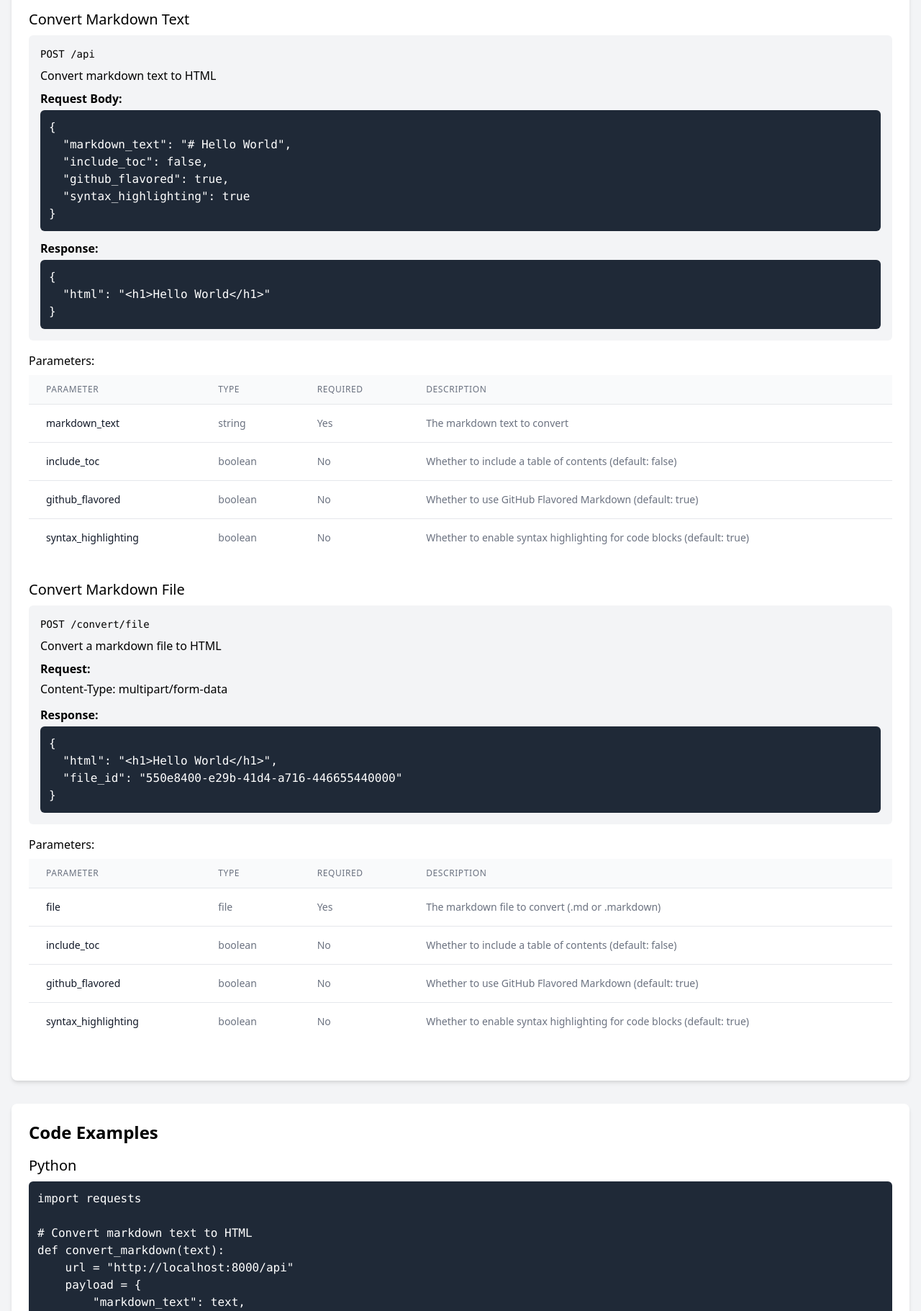
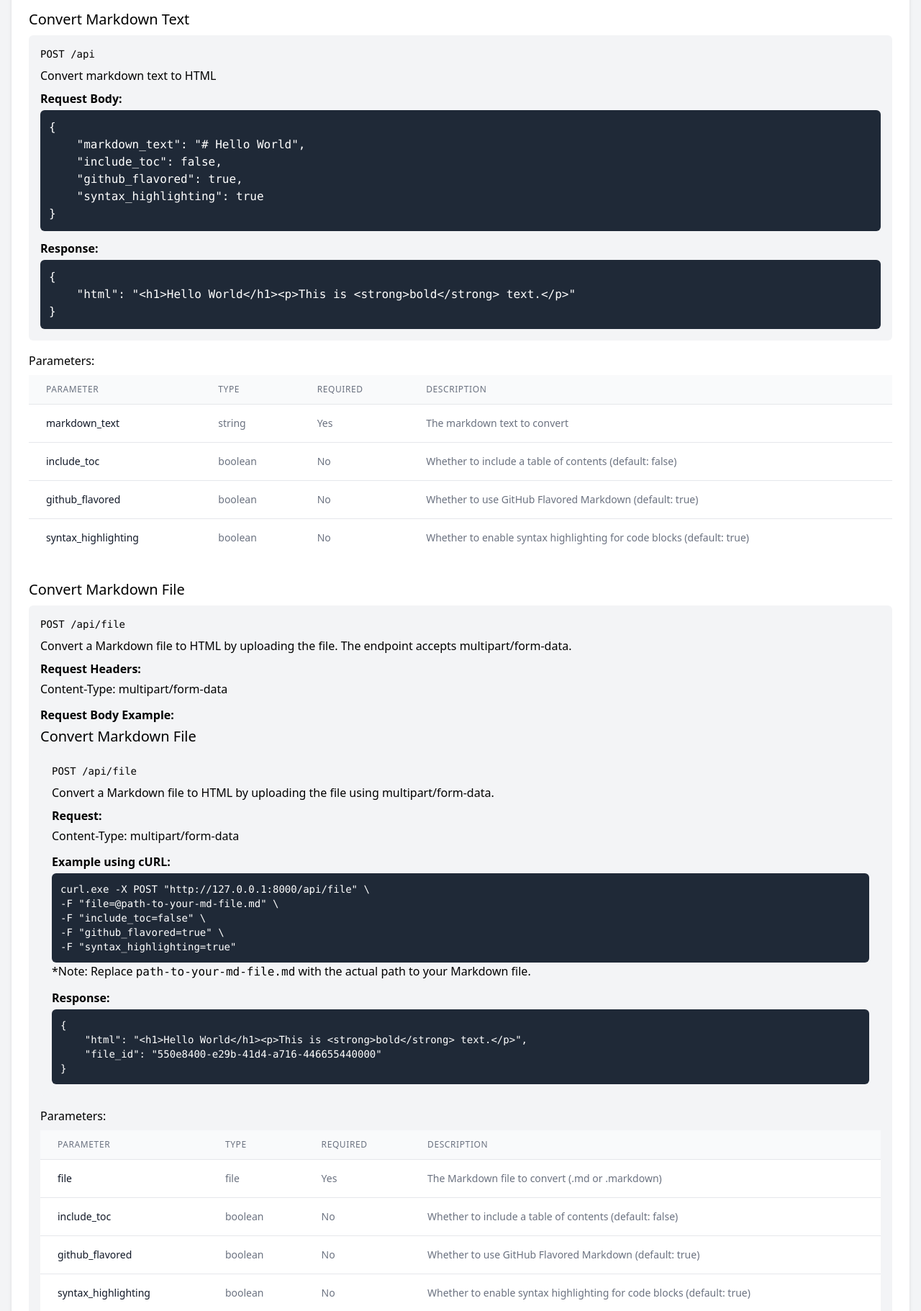
Before and after one commit to terri-yaki/md2html, a Flask app: page /api/docs in a window 1280 px wide. Shown: the part 223-2044 px from the top of the page at 72% size. Run offline with Flask 3, Linux system fonts and the light colour scheme; some libraries are stand-ins or nearby versions.

Commit message:
appened doc

```diff
--- a/main.py
+++ b/main.py
@@ -12,85 +12,6 @@ app = Flask(__name__,
 # Create directories if they don't exist
 os.makedirs("uploads", exist_ok=True)
 os.makedirs("static", exist_ok=True)
-
-# Create a simple CSS file for code highlighting
-with open("static/highlight.css", "w") as f:
-    f.write("""
-    .codehilite {
-        background-color: #f8f8f8;
-        padding: 1rem;
-        border-radius: 0.375rem;
-        overflow-x: auto;
-    }
-    .codehilite pre {
-        margin: 0;
-    }
-    .codehilite .hll { background-color: #ffffcc }
-    .codehilite .c { color: #408080; font-style: italic } /* Comment */
-    .codehilite .k { color: #008000; font-weight: bold } /* Keyword */
-    .codehilite .o { color: #666666 } /* Operator */
-    .codehilite .cm { color: #408080; font-style: italic } /* Comment.Multiline */
-    .codehilite .cp { color: #BC7A00 } /* Comment.Preproc */
-    .codehilite .c1 { color: #408080; font-style: italic } /* Comment.Single */
-    .codehilite .cs { color: #408080; font-style: italic } /* Comment.Special */
-    .codehilite .gd { color: #A00000 } /* Generic.Deleted */
-    .codehilite .ge { font-style: italic } /* Generic.Emph */
-    .codehilite .gr { color: #FF0000 } /* Generic.Error */
-    .codehilite .gh { color: #000080; font-weight: bold } /* Generic.Heading */
-    .codehilite .gi { color: #00A000 } /* Generic.Inserted */
-    .codehilite .go { color: #888888 } /* Generic.Output */
-    .codehilite .gp { color: #000080; font-weight: bold } /* Generic.Prompt */
-    .codehilite .gs { font-weight: bold } /* Generic.Strong */
-    .codehilite .gu { color: #800080; font-weight: bold } /* Generic.Subheading */
-    .codehilite .gt { color: #0044DD } /* Generic.Traceback */
-    .codehilite .kc { color: #008000; font-weight: bold } /* Keyword.Constant */
-    .codehilite .kd { color: #008000; font-weight: bold } /* Keyword.Declaration */
-    .codehilite .kn { color: #008000; font-weight: bold } /* Keyword.Namespace */
-    .codehilite .kp { color: #008000 } /* Keyword.Pseudo */
-    .codehilite .kr { color: #008000; font-weight: bold } /* Keyword.Reserved */
-    .codehilite .kt { color: #B00040 } /* Keyword.Type */
-    .codehilite .m { color: #666666 } /* Literal.Number */
-    .codehilite .s { color: #BA2121 } /* Literal.String */
-    .codehilite .na { color: #7D9029 } /* Name.Attribute */
-    .codehilite .nb { color: #008000 } /* Name.Builtin */
-    .codehilite .nc { color: #0000FF; font-weight: bold } /* Name.Class */
-    .codehilite .no { color: #880000 } /* Name.Constant */
-    .codehilite .nd { color: #AA22FF } /* Name.Decorator */
-    .codehilite .ni { color: #999999; font-weight: bold } /* Name.Entity */
-    .codehilite .ne { color: #D2413A; font-weight: bold } /* Name.Exception */
-    .codehilite .nf { color: #0000FF } /* Name.Function */
-    .codehilite .nl { color: #A0A000 } /* Name.Label */
-    .codehilite .nn { color: #0000FF; font-weight: bold } /* Name.Namespace */
-    .codehilite .nt { color: #008000; font-weight: bold } /* Name.Tag */
-    .codehilite .nv { color: #19177C } /* Name.Variable */
-    .codehilite .ow { color: #AA22FF; font-weight: bold } /* Operator.Word */
-    .codehilite .w { color: #bbbbbb } /* Text.Whitespace */
-    .codehilite .mb { color: #666666 } /* Literal.Number.Bin */
-    .codehilite .mf { color: #666666 } /* Literal.Number.Float */
-    .codehilite .mh { color: #666666 } /* Literal.Number.Hex */
-    .codehilite .mi { color: #666666 } /* Literal.Number.Integer */
-    .codehilite .mo { color: #666666 } /* Literal.Number.Oct */
-    .codehilite .sa { color: #BA2121 } /* Literal.String.Affix */
-    .codehilite .sb { color: #BA2121 } /* Literal.String.Backtick */
-    .codehilite .sc { color: #BA2121 } /* Literal.String.Char */
-    .codehilite .dl { color: #BA2121 } /* Literal.String.Delimiter */
-    .codehilite .sd { color: #BA2121; font-style: italic } /* Literal.String.Doc */
-    .codehilite .s2 { color: #BA2121 } /* Literal.String.Double */
-    .codehilite .se { color: #BB6622; font-weight: bold } /* Literal.String.Escape */
-    .codehilite .sh { color: #BA2121 } /* Literal.String.Heredoc */
-    .codehilite .si { color: #BB6688; font-weight: bold } /* Literal.String.Interpol */
-    .codehilite .sx { color: #008000 } /* Literal.String.Other */
-    .codehilite .sr { color: #BB6688 } /* Literal.String.Regex */
-    .codehilite .s1 { color: #BA2121 } /* Literal.String.Single */
-    .codehilite .ss { color: #19177C } /* Literal.String.Symbol */
-    .codehilite .bp { color: #008000 } /* Name.Builtin.Pseudo */
-    .codehilite .fm { color: #0000FF } /* Name.Function.Magic */
-    .codehilite .vc { color: #19177C } /* Name.Variable.Class */
-    .codehilite .vg { color: #19177C } /* Name.Variable.Global */
-    .codehilite .vi { color: #19177C } /* Name.Variable.Instance */
-    .codehilite .vm { color: #19177C } /* Name.Variable.Magic */
-    .codehilite .il { color: #666666 } /* Literal.Number.Integer.Long */
-    """)
 
 @app.route('/')
 def home():
@@ -125,7 +46,7 @@ def convert_text():
         return jsonify({"error": str(e)}), 500
 
 
-@app.route('/convert/file', methods=['POST'])
+@app.route('/api/file', methods=['POST'])
 def convert_file():
     """Convert markdown file to HTML"""
     try:
@@ -174,98 +95,65 @@ def convert_file():
 
 def convert_markdown_to_html(
     markdown_text,
-    include_toc=False,
+    bare_output=True,
     github_flavored=True,
     syntax_highlighting=True,
     math_support=True,
     custom_css="",
     extra_extensions=None,
+    include_toc=False,
     full_page=False
 ):
-    """
-    Convert Markdown text to HTML with support for:
-      - Headings, paragraphs, emphasis, and inline code.
-      - Links, images.
-      - Unordered/ordered lists and task lists.
-      - Blockquotes and nested blockquotes.
-      - Fenced code blocks (with codehilite) that are wrapped only once.
-      - Tables and horizontal rules.
-      - Inline HTML.
-      - Footnotes, admonitions, attribute lists, and definition lists.
-      - Math expressions using $...$ (inline) and $$...$$ (display), rendered via MathJax.
-      - Custom CSS and metadata.
-      - All extra block elements.
-
-    Parameters:
-      markdown_text (str): The Markdown content.
-      include_toc (bool): If True, include a table of contents.
-      github_flavored (bool): If True, add the 'extra' extension for GitHub-flavored Markdown.
-      syntax_highlighting (bool): If True, enable code highlighting using codehilite.
-      math_support (bool): If True, enable math support using python-markdown-math.
-      custom_css (str): Additional CSS to inject.
-      extra_extensions (list): Extra Markdown extensions to include.
-      full_page (bool): If True, returns a complete HTML document; otherwise, returns an HTML fragment.
-
-    Returns:
-      str: The final HTML.
-    """
     import markdown
 
-    # Base extensions for a broad set of features.
+    # Base set of extensions
     extensions = [
-        'fenced_code',    # For code fences.
-        'tables',         # Table support.
-        'attr_list',      # Allow attribute lists.
-        'admonition',     # For admonition blocks.
-        'footnotes',      # For footnotes.
-        'meta',           # Metadata.
-        'sane_lists',     # Better list handling.
-        'def_list'        # Definition lists.
+        'fenced_code',
+        'tables',
+        'attr_list',
+        'admonition',
+        'footnotes',
+        'meta',
+        'sane_lists',
+        'def_list'
     ]
     extension_configs = {}
 
-    # GitHub-flavored Markdown: 'extra' bundles many features.
-    if github_flavored:
-        if 'extra' not in extensions:
-            extensions.append('extra')
-    else:
-        if 'extra' in extensions:
-            extensions.remove('extra')
+    # GitHub-flavored
+    if github_flavored and 'extra' not in extensions:
+        extensions.append('extra')
 
-    # Enable syntax highlighting.
-    if syntax_highlighting:
-        if 'codehilite' not in extensions:
-            extensions.append('codehilite')
+    # Syntax highlighting
+    if syntax_highlighting and 'codehilite' not in extensions:
+        extensions.append('codehilite')
         extension_configs['codehilite'] = {
             'css_class': 'codehilite',
             'linenums': False,
             'guess_lang': False
         }
 
-    # Include TOC if requested.
-    if include_toc:
-        if 'toc' not in extensions:
-            extensions.append('toc')
+    # TOC
+    if include_toc and 'toc' not in extensions:
+        extensions.append('toc')
         extension_configs['toc'] = {
             'title': 'Table of Contents',
             'permalink': True
         }
 
-    # Enable math support.
-    if math_support:
-        if 'mdx_math' not in extensions:
-            extensions.append('mdx_math')
+    # Math
+    if math_support and 'mdx_math' not in extensions:
+        extensions.append('mdx_math')
         extension_configs['mdx_math'] = {
-            'enable_dollar_delimiter': True  # Allow both inline ($...$) and display ($$...$$) math.
+            'enable_dollar_delimiter': True
         }
 
-    # Append any extra extensions.
+    # Extra extensions
     if extra_extensions:
         for ext in extra_extensions:
             if ext not in extensions:
                 extensions.append(ext)
 
-    # Convert the Markdown to HTML.
+    # Convert markdown to HTML
     html_body = markdown.markdown(
         markdown_text,
         extensions=extensions,
@@ -273,7 +161,11 @@ def convert_markdown_to_html(
         output_format='html5'
     )
 
-    # Base CSS styles for the preview document.
+    # If bare_output is True, just return the user’s raw HTML body
+    if bare_output:
+        return html_body
+
+    # Otherwise, proceed with your usual styling logic
     base_styles = """
       body {
         margin: 0;
@@ -351,39 +243,13 @@ def convert_markdown_to_html(
         margin: 1em 0;
       }
     """
-    # Append custom CSS if provided.
-    if custom_css:
-        base_styles += custom_css
 
-    # Include MathJax if math support is enabled and we're returning a full document.
-    mathjax_script = ""
-    if math_support and full_page:
-        mathjax_script = (
-            '<script src="https://cdnjs.cloudflare.com/ajax/libs/mathjax/3.2.2/es5/tex-mml-chtml.js" '
-            'integrity="sha512-6cjeKuL8NKM4U0Wm8v3O0B3WPhjEjdwbFcPUkR+hvJH/7Yum1pdI+tPmL4paAs/nuoM7U6VIRUzBiDwxu5RJsg==" '
-            'crossorigin="anonymous"></script>'
-        )
-
-    # Build final HTML.
     if full_page:
-        final_html = (
-            "<!DOCTYPE html>\n"
-            "<html lang='en'>\n"
-            "<head>\n"
-            "    <meta charset='UTF-8'>\n"
-            "    <meta name='viewport' content='width=device-width, initial-scale=1.0'>\n"
-            "    <title>Converted Markdown</title>\n"
-            f"    <link rel='stylesheet' href='/static/highlight.css'>\n"
-            f"    <style>{base_styles}</style>\n"
-            f"    {mathjax_script}\n"
-            "</head>\n"
-            "<body>\n"
-            f"    {html_body}\n"
-            "</body>\n"
-            "</html>"
-        )
+        # Wrap in full HTML doc with styles
+        final_html = f"<!DOCTYPE html><html> ... {html_body} ...</html>"
     else:
-        final_html = f"<style>{base_styles}</style>\n" + html_body;
+        # Return a fragment with embedded <style>
+        final_html = f"<style>{base_styles}</style>\n{html_body}"
 
     return final_html
 
--- a/templates/docs.html
+++ b/templates/docs.html
@@ -33,7 +33,7 @@
                 <h4 class="font-semibold mt-3 mb-1">Response:</h4>
                 <pre class="bg-gray-800 text-white p-3 rounded-md overflow-x-auto">
 {
-  "html": "&lt;h1&gt;Hello World&lt;/h1&gt;"
+    "html": "&lt;h1&gt;Hello World&lt;/h1&gt;&lt;p&gt;This is &lt;strong&gt;bold&lt;/strong&gt; text.&lt;/p&gt;"
 }</pre>
               </div>
 
@@ -79,14 +79,30 @@
             <div class="mb-8">
                 <h3 class="text-xl font-medium mb-2">Convert Markdown File</h3>
                 <div class="bg-gray-100 p-4 rounded-md mb-4">
-                    <p class="font-mono text-sm mb-2">POST /convert/file</p>
-                    <p class="mb-2">Convert a markdown file to HTML</p>
+                  <p class="font-mono text-sm mb-2">POST /api/file</p>
+                  <p class="mb-2">Convert a Markdown file to HTML by uploading the file. The endpoint accepts multipart/form-data.</p>
+                  <h4 class="font-semibold mb-1">Request Headers:</h4>
+                  <p class="mb-2">Content-Type: multipart/form-data</p>
+                  <h4 class="font-semibold mt-3 mb-1">Request Body Example:</h4>
+                  <div class="mb-8">
+                    <h3 class="text-xl font-medium mb-2">Convert Markdown File</h3>
+                    <div class="bg-gray-100 p-4 rounded-md mb-4">
+                      <p class="font-mono text-sm mb-2">POST /api/file</p>
+                      <p class="mb-2">Convert a Markdown file to HTML by uploading the file using multipart/form-data.</p>
                       <h4 class="font-semibold mb-1">Request:</h4>
                       <p class="mb-2">Content-Type: multipart/form-data</p>
+                      <h4 class="font-semibold mt-3 mb-1">Example using cURL:</h4>
+                      <pre class="bg-gray-800 text-white p-3 rounded-md overflow-x-auto text-sm">
+curl.exe -X POST "http://127.0.0.1:8000/api/file" \
+-F "file=@path-to-your-md-file.md" \
+-F "include_toc=false" \
+-F "github_flavored=true" \
+-F "syntax_highlighting=true"</pre>
+                      <p class="mb-2">*Note: Replace <code>path-to-your-md-file.md</code> with the actual path to your Markdown file.</p>
                       <h4 class="font-semibold mt-3 mb-1">Response:</h4>
-                    <pre class="bg-gray-800 text-white p-3 rounded-md overflow-x-auto">
+                      <pre class="bg-gray-800 text-white p-3 rounded-md overflow-x-auto text-sm">
 {
-  "html": "&lt;h1&gt;Hello World&lt;/h1&gt;",
+    "html": "&lt;h1&gt;Hello World&lt;/h1&gt;&lt;p&gt;This is &lt;strong&gt;bold&lt;/strong&gt; text.&lt;/p&gt;",
     "file_id": "550e8400-e29b-41d4-a716-446655440000"
 }</pre>
                     </div>
@@ -106,7 +122,7 @@
                           <td class="px-6 py-4 whitespace-nowrap text-sm font-medium text-gray-900">file</td>
                           <td class="px-6 py-4 whitespace-nowrap text-sm text-gray-500">file</td>
                           <td class="px-6 py-4 whitespace-nowrap text-sm text-gray-500">Yes</td>
-                            <td class="px-6 py-4 text-sm text-gray-500">The markdown file to convert (.md or .markdown)</td>
+                          <td class="px-6 py-4 text-sm text-gray-500">The Markdown file to convert (.md or .markdown)</td>
                         </tr>
                         <tr>
                           <td class="px-6 py-4 whitespace-nowrap text-sm font-medium text-gray-900">include_toc</td>
@@ -129,7 +145,54 @@
                       </tbody>
                     </table>
                   </div>
+
+                  <h4 class="font-semibold mt-3 mb-1">Response Example:</h4>
+                  <pre class="bg-gray-800 text-white p-3 rounded-md overflow-x-auto text-sm">
+{
+    "html": "&lt;h1&gt;Hello World&lt;/h1&gt;&lt;p&gt;This is &lt;strong&gt;bold&lt;/strong&gt; text.&lt;/p&gt;",
+    "file_id": "550e8400-e29b-41d4-a716-446655440000"
+}</pre>
                 </div>
+
+                <h4 class="font-medium mb-2">Parameters:</h4>
+                <table class="min-w-full divide-y divide-gray-200 mb-4">
+                  <thead class="bg-gray-50">
+                    <tr>
+                      <th class="px-6 py-3 text-left text-xs font-medium text-gray-500 uppercase tracking-wider">Parameter</th>
+                      <th class="px-6 py-3 text-left text-xs font-medium text-gray-500 uppercase tracking-wider">Type</th>
+                      <th class="px-6 py-3 text-left text-xs font-medium text-gray-500 uppercase tracking-wider">Required</th>
+                      <th class="px-6 py-3 text-left text-xs font-medium text-gray-500 uppercase tracking-wider">Description</th>
+                    </tr>
+                  </thead>
+                  <tbody class="bg-white divide-y divide-gray-200">
+                    <tr>
+                      <td class="px-6 py-4 whitespace-nowrap text-sm font-medium text-gray-900">file</td>
+                      <td class="px-6 py-4 whitespace-nowrap text-sm text-gray-500">file</td>
+                      <td class="px-6 py-4 whitespace-nowrap text-sm text-gray-500">Yes</td>
+                      <td class="px-6 py-4 text-sm text-gray-500">The Markdown file to convert (.md or .markdown)</td>
+                    </tr>
+                    <tr>
+                      <td class="px-6 py-4 whitespace-nowrap text-sm font-medium text-gray-900">include_toc</td>
+                      <td class="px-6 py-4 whitespace-nowrap text-sm text-gray-500">boolean</td>
+                      <td class="px-6 py-4 whitespace-nowrap text-sm text-gray-500">No</td>
+                      <td class="px-6 py-4 text-sm text-gray-500">Whether to include a table of contents (default: false)</td>
+                    </tr>
+                    <tr>
+                      <td class="px-6 py-4 whitespace-nowrap text-sm font-medium text-gray-900">github_flavored</td>
+                      <td class="px-6 py-4 whitespace-nowrap text-sm text-gray-500">boolean</td>
+                      <td class="px-6 py-4 whitespace-nowrap text-sm text-gray-500">No</td>
+                      <td class="px-6 py-4 text-sm text-gray-500">Whether to use GitHub Flavored Markdown (default: true)</td>
+                    </tr>
+                    <tr>
+                      <td class="px-6 py-4 whitespace-nowrap text-sm font-medium text-gray-900">syntax_highlighting</td>
+                      <td class="px-6 py-4 whitespace-nowrap text-sm text-gray-500">boolean</td>
+                      <td class="px-6 py-4 whitespace-nowrap text-sm text-gray-500">No</td>
+                      <td class="px-6 py-4 text-sm text-gray-500">Whether to enable syntax highlighting for code blocks (default: true)</td>
+                    </tr>
+                  </tbody>
+                </table>
+              </div>
+
 
         <div class="bg-white rounded-lg shadow-md p-6 mb-8">
             <h2 class="text-2xl font-semibold mb-4">Code Examples</h2>
@@ -139,7 +202,6 @@
               <pre class="bg-gray-800 text-white p-3 rounded-md overflow-x-auto">
 import requests
 
-# Convert markdown text to HTML
 def convert_markdown(text):
     url = "http://localhost:8000/api"
     payload = {
@@ -154,8 +216,7 @@ def convert_markdown(text):
 # Example usage
 markdown = "# Hello World\n\nThis is **bold** text."
 html = convert_markdown(markdown)
-print(html)
-</pre>
+print(html)</pre>
             </div>
 
             <div class="mb-6">
@@ -174,7 +235,6 @@ async function convertMarkdown(text) {
     syntax_highlighting: true
     }),
 });
-
 const data = await response.json();
 return data.html;
 }
@@ -183,8 +243,7 @@ async function convertMarkdown(text) {
 const markdown = '# Hello World\n\nThis is **bold** text.';
 convertMarkdown(markdown)
 .then(html => console.log(html))
-  .catch(error => console.error('Error:', error));
-</pre>
+.catch(error => console.error('Error:', error));</pre>
             </div>
 
             <div class="mb-6">
@@ -197,8 +256,7 @@ curl -X POST "http://localhost:8000/api" \
     "include_toc": false,
     "github_flavored": true,
     "syntax_highlighting": true
-  }'
-</pre>
+}'</pre>
             </div>
           </div>
 
@@ -241,8 +299,8 @@ curl -X POST "http://localhost:8000/api" \
 
     <footer class="bg-gray-800 text-white py-6 mt-8">
         <div class="container mx-auto px-4 text-center">
-            <p>MD2HTML - A Markdown to HTML Converter</p>
-            <p class="text-gray-400 text-sm mt-2">© 2025 MD2HTML</p>
+            <p>MD2HTML</p>
+            <p class="text-gray-400 text-sm mt-2">© 2025 @terri-yaki</p>
         </div>
     </footer>
 </body>
```
Also changed, not shown: templates/index.html (+23 -17 lines). Lines whose indentation alone changed are shown as unchanged.
